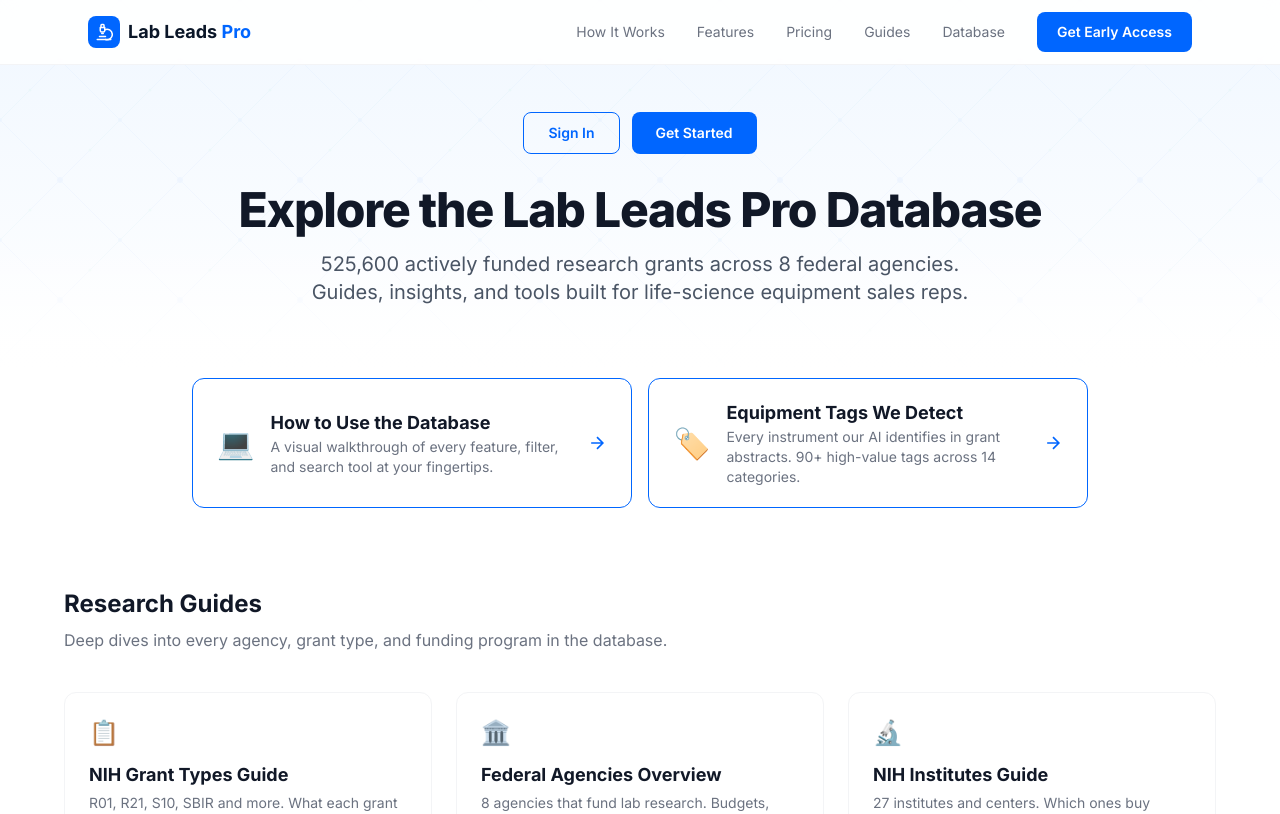
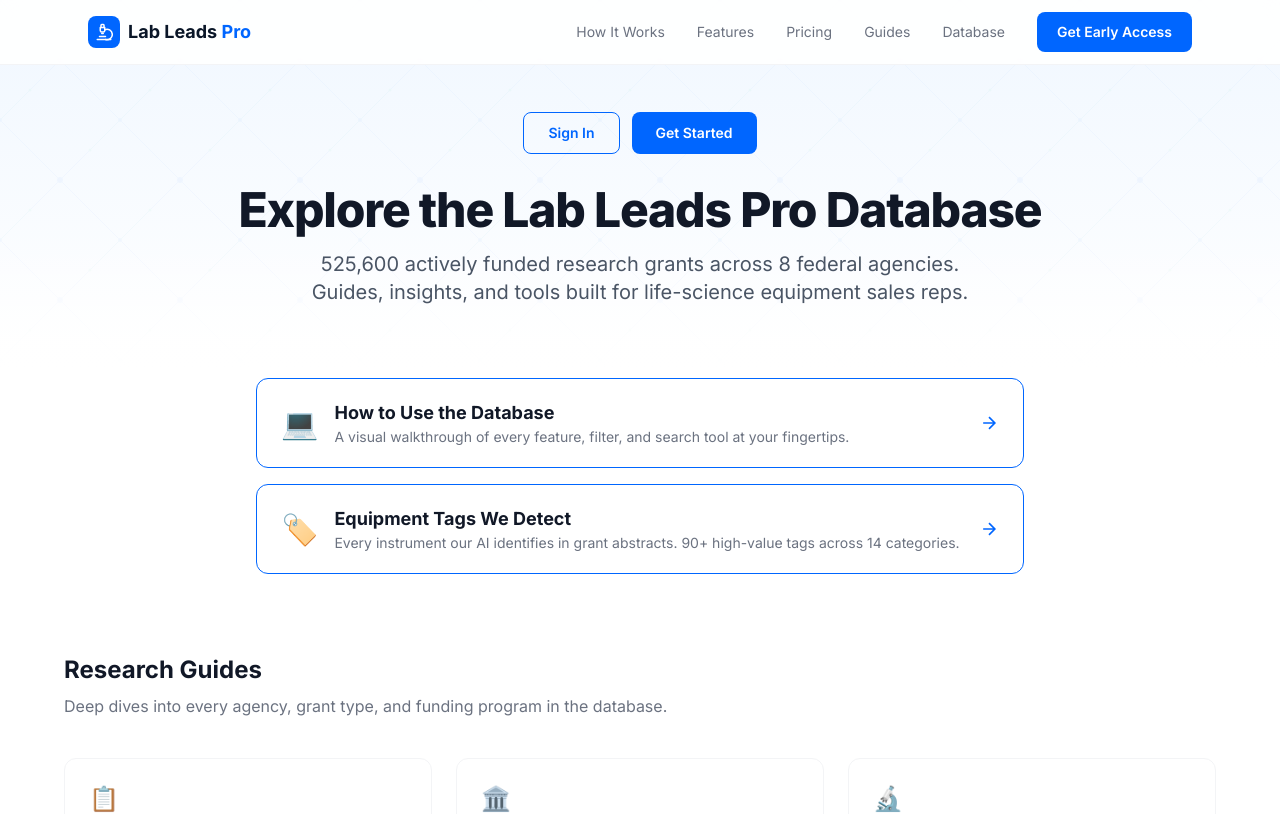
Before and after one commit to lableadmanager-bit/lableadspro-website, a Next.js app: page /database in a window 1280 px wide. Shown: the top 814 px of the page. Built offline with nearby package versions, Linux system fonts and the light colour scheme; no server answers.

Commit message:
Stack featured database guides vertically instead of side-by-side

```diff
--- a/src/app/database/page.tsx
+++ b/src/app/database/page.tsx
@@ -145,7 +145,7 @@ export default function DatabaseHubPage() {
 
       {/* Featured Database Guides */}
       <section className="px-8 mt-2 mb-4">
-        <div className="max-w-4xl mx-auto grid sm:grid-cols-2 gap-4">
+        <div className="max-w-3xl mx-auto flex flex-col gap-4">
           <Link
             href="/database/guides/how-to-use"
             className="group flex items-center gap-4 rounded-xl border border-[var(--color-brand)] bg-white px-6 py-5 hover:shadow-lg hover:shadow-blue-500/5 transition-all"
```
